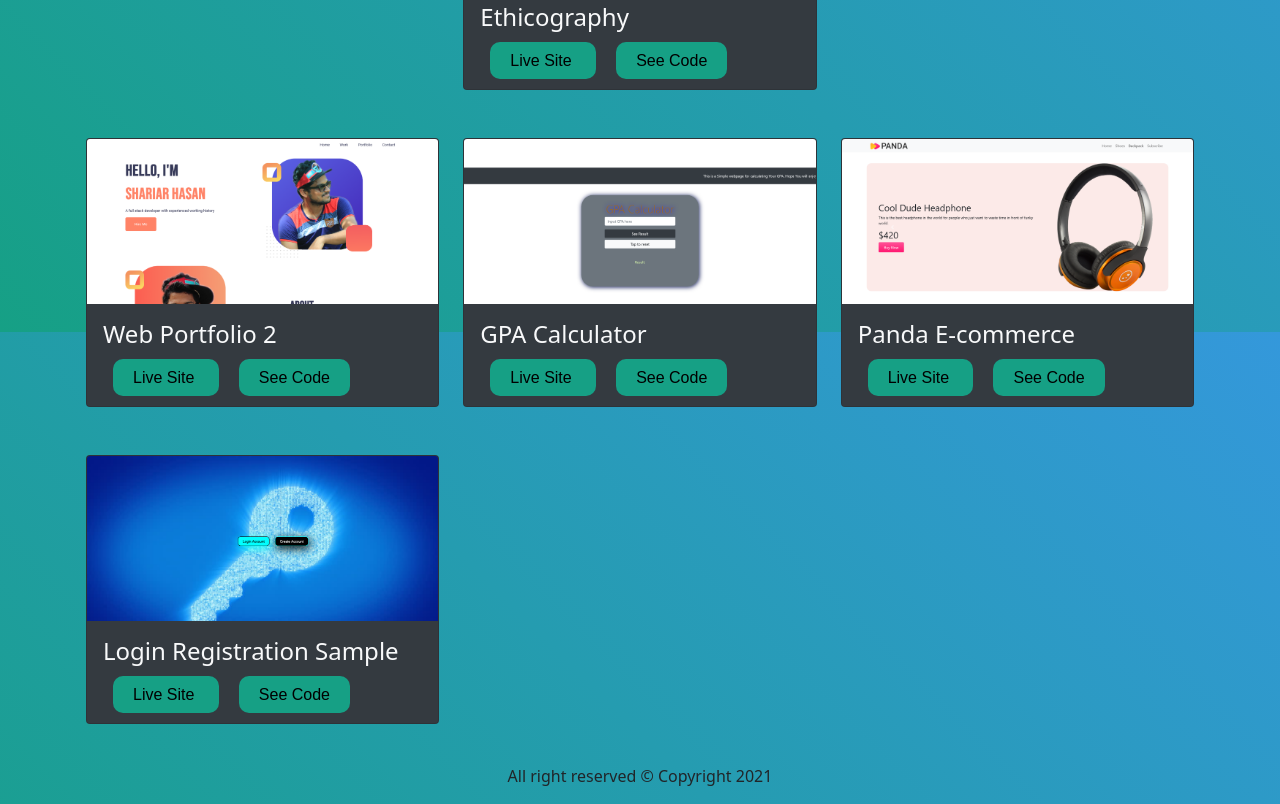
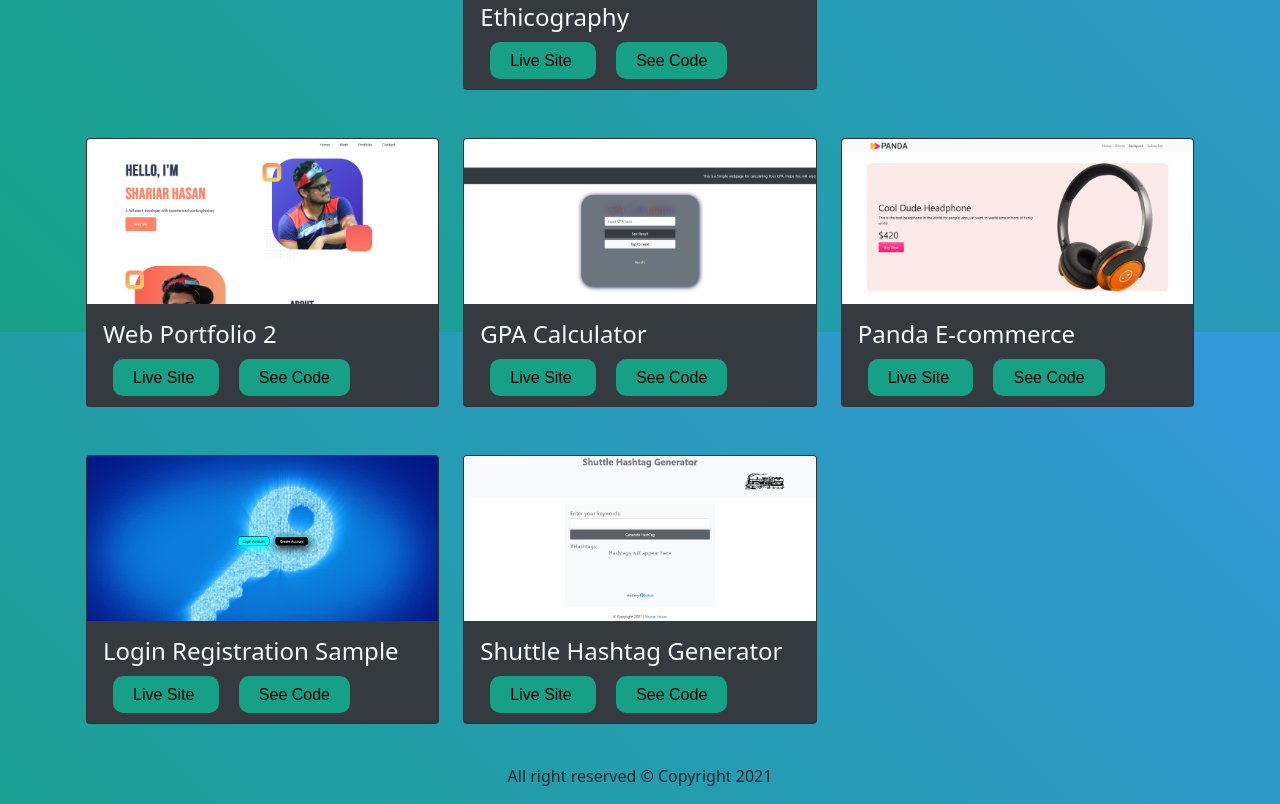
Before and after one commit to Shariar-Hasan/AllSiteInOne, a plain HTML site: page projects.html in a window 1280 px wide. Shown: the part 468-1272 px from the top of the page. Drawn offline with nearby package versions, Linux system fonts and the light colour scheme.

Commit message:
Add: new project added && Fix: new tab link open fixed

```diff
--- a/projects.html
+++ b/projects.html
@@ -57,8 +57,8 @@
                         <div class="card-body">
                             <h4 class="card-title">Avengers Cycle Shop</h4>
                             <p class="card-text pt-2">
-                                <a class="button" href="https://shariar-hasan.github.io/AvengersCycle/?index.html"> Live Site </a>
-                                <a class="button" href="https://github.com/shariar-hasan/AvengersCycle"> See Code </a>
+                                <a class="button" href="https://shariar-hasan.github.io/AvengersCycle/index.html" target="_blank"> Live Site </a>
+                                <a class="button" href="https://github.com/shariar-hasan/AvengersCycle" target="_blank"> See Code </a>
                             </p>
                         </div>
                     </div>
@@ -69,8 +69,8 @@
                         <div class="card-body">
                             <h4 class="card-title">Ethicography</h4>
                             <p class="card-text pt-2">
-                                <a class="button" href="https://shariar-hasan.github.io/ethicography/"> Live Site </a>
-                                <a class="button" href="https://github.com/Shariar-Hasan/ethicography"> See Code </a>
+                                <a class="button" href="https://shariar-hasan.github.io/ethicography/" target="_blank"> Live Site </a>
+                                <a class="button" href="https://github.com/Shariar-Hasan/ethicography" target="_blank"> See Code </a>
                             </p>
                         </div>
                     </div>
@@ -81,8 +81,8 @@
                         <div class="card-body">
                             <h4 class="card-title">Web Portfolio</h4>
                             <p class="card-text pt-2">
-                                <a class="button" href="https://shariar-hasan.github.io/web-portfolio/"> Live Site </a>
-                                <a class="button" href="https://github.com/Shariar-Hasan/web-portfolio"> See Code </a>
+                                <a class="button" href="https://shariar-hasan.github.io/web-portfolio/" target="_blank"> Live Site </a>
+                                <a class="button" href="https://github.com/Shariar-Hasan/web-portfolio" target="_blank"> See Code </a>
                             </p>
                         </div>
                     </div>
@@ -93,8 +93,8 @@
                         <div class="card-body">
                             <h4 class="card-title">Web Portfolio 2</h4>
                             <p class="card-text pt-2">
-                                <a class="button" href="https://shariar-hasan.github.io/personal-portfolio/"> Live Site </a>
-                                <a class="button" href="https://github.com/Shariar-Hasan/personal-portfolio/"> See Code </a>
+                                <a class="button" href="https://shariar-hasan.github.io/personal-portfolio/" target="_blank"> Live Site </a>
+                                <a class="button" href="https://github.com/Shariar-Hasan/personal-portfolio/" target="_blank"> See Code </a>
                             </p>
                         </div>
                     </div>
@@ -105,8 +105,8 @@
                         <div class="card-body">
                             <h4 class="card-title">GPA Calculator</h4>
                             <p class="card-text pt-2">
-                                <a class="button" href="https://shariar-hasan.github.io/gpa-calculator/GPA_cal.html"> Live Site </a>
-                                <a class="button" href="https://github.com/Shariar-Hasan/gpa-calculator"> See Code </a>
+                                <a class="button" href="https://shariar-hasan.github.io/gpa-calculator/GPA_cal.html" target="_blank"> Live Site </a>
+                                <a class="button" href="https://github.com/Shariar-Hasan/gpa-calculator" target="_blank"> See Code </a>
                             </p>
                         </div>
                     </div>
@@ -117,8 +117,8 @@
                         <div class="card-body">
                             <h4 class="card-title">Panda E-commerce</h4>
                             <p class="card-text pt-2">
-                                <a class="button" href="https://shariar-hasan.github.io/panda-commerce/"> Live Site </a>
-                                <a class="button" href="https://github.com/Shariar-Hasan/panda-commerce"> See Code </a>
+                                <a class="button" href="https://shariar-hasan.github.io/panda-commerce/" target="_blank"> Live Site </a>
+                                <a class="button" href="https://github.com/Shariar-Hasan/panda-commerce" target="_blank"> See Code </a>
                             </p>
                         </div>
                     </div>
@@ -129,8 +129,20 @@
                         <div class="card-body">
                             <h4 class="card-title">Login Registration Sample</h4>
                             <p class="card-text pt-2">
-                                <a class="button" href="https://shariar-hasan.github.io/login-reg/"> Live Site </a>
-                                <a class="button" href="https://github.com/Shariar-Hasan/login-reg"> See Code </a>
+                                <a class="button" href="https://shariar-hasan.github.io/login-reg/" target="_blank"> Live Site </a>
+                                <a class="button" href="https://github.com/Shariar-Hasan/login-reg" target="_blank"> See Code </a>
+                            </p>
+                        </div>
+                    </div>
+                </div>
+                <div class="col-md-4 my-4">
+                    <div class="card bg-dark text-light">
+                        <img class="card-img-top" src="images/pages/hashtag.png" alt="">
+                        <div class="card-body">
+                            <h4 class="card-title">Shuttle Hashtag Generator</h4>
+                            <p class="card-text pt-2">
+                                <a class="button" href="https://shariar-hasan.github.io/Hashtag-Generator/" target="_blank"> Live Site </a>
+                                <a class="button" href="https://github.com/Shariar-Hasan/Hashtag-Generator/" target="_blank"> See Code </a>
                             </p>
                         </div>
                     </div>
```
Also changed, not shown: images/pages/hashtag.png (added).
